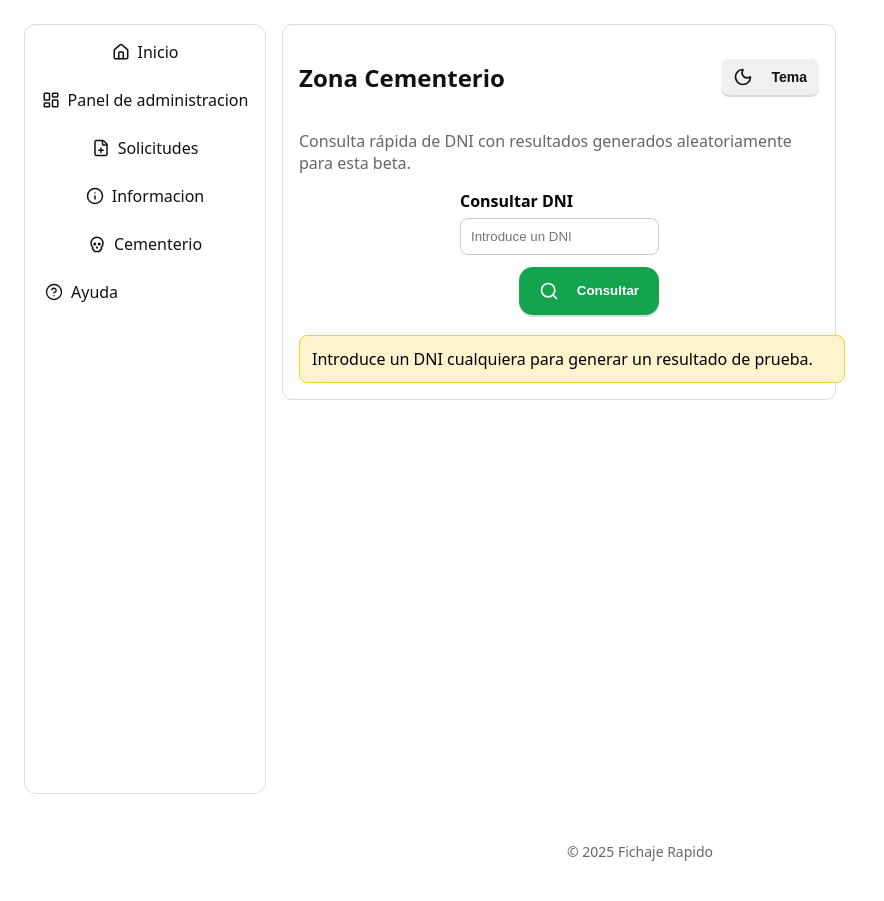
After one commit to cdryampi/fichaje-rapido2, a Flask app: page /cementerio in a window 1280 px wide. The commit adds this page. Shown: the whole page, without its empty margins (0-884 px from the left). Run offline with Flask 3, Linux system fonts and the light colour scheme; a user stored in the database is signed in; some libraries are stand-ins or nearby versions.

Commit message:
Add cemetery DNI lookup beta page

```diff
--- a/app.py
+++ b/app.py
@@ -17,6 +17,7 @@ from rbac import can_view_user, can_edit_entries, require_view_user, require_edi
 from sqlalchemy import select, desc, func
 from functools import wraps
 from datetime import datetime, timezone
+import random
 from admin_panel import register_admin_panel
 
 # Zona horaria (con fallback si falta tzdata en Windows)
@@ -1025,6 +1026,63 @@ def info_page():
     return render_template("info.html")
 
 
+@app.route("/cementerio", methods=["GET", "POST"])
+@login_required
+def cementerio_page():
+    first_names = [
+        "Lucía",
+        "Martín",
+        "Sofía",
+        "Hugo",
+        "Valeria",
+        "Mateo",
+        "Paula",
+        "Daniel",
+        "Alba",
+        "Leo",
+    ]
+    last_names = [
+        "García",
+        "Martínez",
+        "Rodríguez",
+        "López",
+        "Sánchez",
+        "Pérez",
+        "Gómez",
+        "Fernández",
+        "Díaz",
+        "Moreno",
+    ]
+    domains = ["memorial.es", "recordatorios.com", "eterno.org", "descanso.net"]
+
+    result = None
+    dni = ""
+
+    if request.method == "POST":
+        dni = request.form.get("dni", "").strip().upper()
+        name = random.choice(first_names)
+        surname = random.choice(last_names)
+        phone = "+34 {} {} {}".format(
+            random.randint(600, 799),
+            str(random.randint(0, 999)).zfill(3),
+            str(random.randint(0, 999)).zfill(3),
+        )
+        email = f"{name}.{surname}{random.randint(10, 99)}@{random.choice(domains)}".lower()
+        is_up_to_date = random.choice([True, False])
+        result = {
+            "dni": dni or "(sin DNI)",
+            "name": name,
+            "surname": surname,
+            "phone": phone,
+            "email": email,
+            "is_up_to_date": is_up_to_date,
+            "status_text": "Al corriente de pago" if is_up_to_date else "Con pagos pendientes",
+            "status_class": "btn-green" if is_up_to_date else "btn-red",
+        }
+
+    return render_template("cementerio.html", result=result, last_dni=dni)
+
+
 @app.route("/schedules")
 @login_required
 def schedules_page():
--- a/templates/base.html
+++ b/templates/base.html
@@ -153,6 +153,7 @@
       {% endif %}
       <a href="{{ url_for('requests_page') }}"><i data-lucide="file-plus" class="icon"></i> Solicitudes</a>
       <a href="{{ url_for('info_page') }}"><i data-lucide="info" class="icon"></i> Informacion</a>
+      <a href="{{ url_for('cementerio_page') }}"><i data-lucide="skull" class="icon"></i> Cementerio</a>
       <button type="button" data-help-button>
         <span class="icon" aria-hidden="true">
           <svg viewBox="0 0 24 24" fill="none" stroke="currentColor" stroke-width="1.8" stroke-linecap="round" stroke-linejoin="round" width="18" height="18">
--- /dev/null
+++ b/templates/cementerio.html
@@ -0,0 +1,77 @@
+{% extends "base.html" %}
+{% block content %}
+<div class="card">
+  <div class="header">
+    <h2>Zona Cementerio</h2>
+    <button type="button" class="btn btn-small" onclick="window.toggleTheme && window.toggleTheme()">
+      <i data-lucide="moon" class="icon"></i> Tema
+    </button>
+  </div>
+  <p class="muted">Consulta rápida de DNI con resultados generados aleatoriamente para esta beta.</p>
+
+  <form method="post" class="row" style="gap:12px; align-items:flex-end;">
+    <input type="hidden" name="csrf_token" value="{{ csrf_token() }}">
+    <label style="display:flex; flex-direction:column; gap:6px; flex:1;">
+      <span style="font-weight:600;">Consultar DNI</span>
+      <input type="text" name="dni" value="{{ last_dni }}" placeholder="Introduce un DNI" required>
+    </label>
+    <button type="submit" class="btn btn-green">
+      <i data-lucide="search" class="icon"></i> Consultar
+    </button>
+  </form>
+
+  {% if result %}
+  <div class="row" style="margin-top:20px;">
+    <div style="width:100%; border:1px solid #e2e2e2; border-radius:12px; padding:16px; background:rgba(20,20,20,0.02);">
+      <div class="header" style="gap:12px;">
+        <div>
+          <h3 style="margin:0;">Resultado aleatorio</h3>
+          <p class="muted" style="margin:4px 0 0;">DNI consultado: <strong>{{ result.dni }}</strong></p>
+        </div>
+        <button type="button" class="btn {{ result.status_class }}" disabled style="min-width:200px; justify-content:center;">
+          {{ result.status_text }}
+        </button>
+      </div>
+      <div style="display:grid; grid-template-columns:repeat(auto-fit, minmax(180px, 1fr)); gap:12px; margin-top:16px;">
+        <div>
+          <span class="muted" style="display:block; font-size:13px; text-transform:uppercase; letter-spacing:0.08em;">Nombre</span>
+          <strong>{{ result.name }}</strong>
+        </div>
+        <div>
+          <span class="muted" style="display:block; font-size:13px; text-transform:uppercase; letter-spacing:0.08em;">Apellido</span>
+          <strong>{{ result.surname }}</strong>
+        </div>
+        <div>
+          <span class="muted" style="display:block; font-size:13px; text-transform:uppercase; letter-spacing:0.08em;">Teléfono de contacto</span>
+          <strong>{{ result.phone }}</strong>
+        </div>
+        <div>
+          <span class="muted" style="display:block; font-size:13px; text-transform:uppercase; letter-spacing:0.08em;">E-mail de contacto</span>
+          <strong>{{ result.email }}</strong>
+        </div>
+      </div>
+      <div class="row" style="margin-top:18px; display:flex; flex-wrap:wrap; gap:10px;">
+        <button type="button" class="btn btn-small">
+          <i data-lucide="phone" class="icon"></i> Solicitud de cambio de teléfono
+        </button>
+        <button type="button" class="btn btn-small">
+          <i data-lucide="map-pin" class="icon"></i> Solicitud de cambio de dirección postal
+        </button>
+        <button type="button" class="btn btn-small">
+          <i data-lucide="mail" class="icon"></i> Solicitud de cambio de e-mail
+        </button>
+        <button type="button" class="btn btn-small">
+          <i data-lucide="credit-card" class="icon"></i> Solicitud de cambio nº de cuenta
+        </button>
+      </div>
+    </div>
+  </div>
+  {% else %}
+  <div class="row" style="margin-top:20px;">
+    <div class="warn" style="width:100%;">
+      Introduce un DNI cualquiera para generar un resultado de prueba.
+    </div>
+  </div>
+  {% endif %}
+</div>
+{% endblock %}
```
